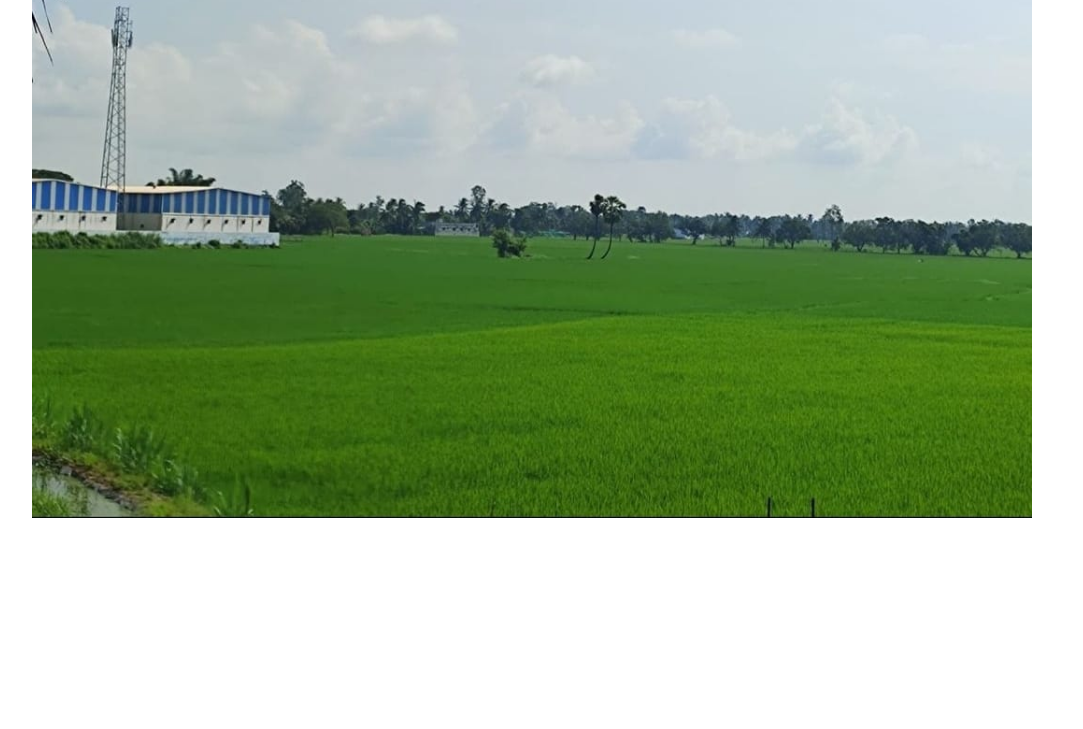
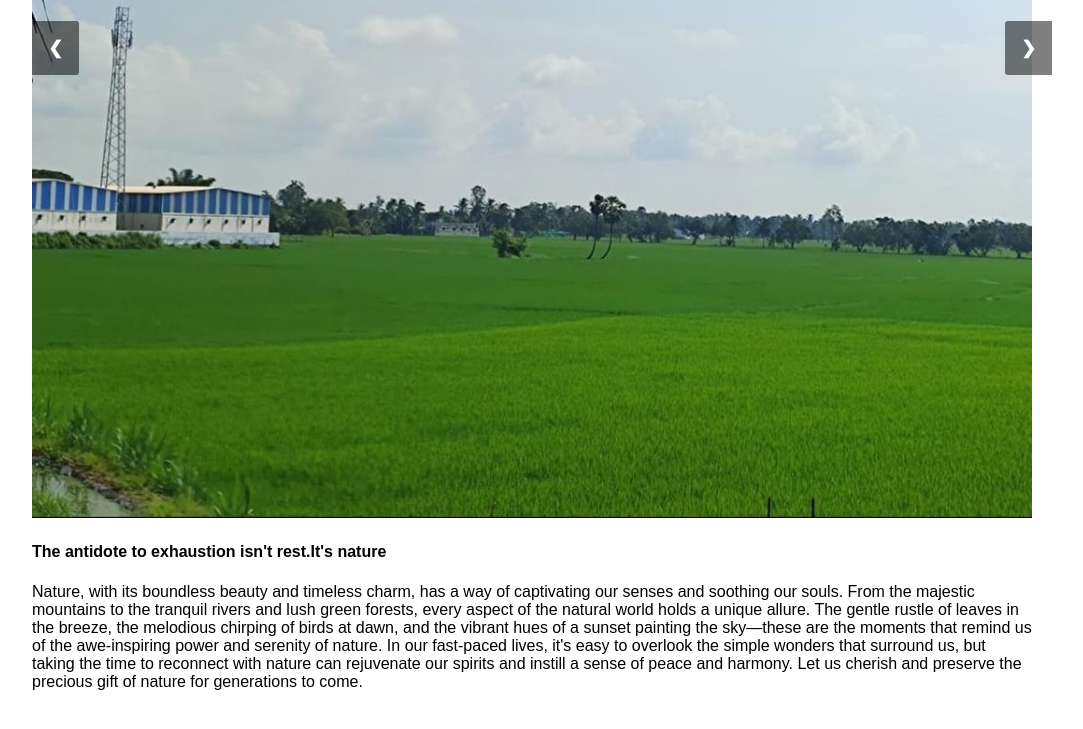
Before and after one commit to Madhurimapadala/personal-blog, a plain HTML site: page index.html in a window 1280 px wide. Shown: the part 1208-1937 px from the top of the page, without its empty margins (108-1191 px from the left). Before the commit the page ends 1770 px from the top, so only its background shows below. Drawn offline with Linux system fonts and the light colour scheme.

Commit message:
Update index.html

```diff
--- a/index.html
+++ b/index.html
@@ -94,6 +94,9 @@
             </div>
             <a class="prev" onclick="plusSlides(-1)">&#10094;</a>
             <a class="next" onclick="plusSlides(1)">&#10095;</a>
+            <h4>The antidote to exhaustion isn't rest.It's nature</h4>
+        <p>Nature, with its boundless beauty and timeless charm, has a way of captivating our senses and soothing our souls. From the majestic mountains to the tranquil rivers and lush green forests, every aspect of the natural world holds a unique allure. The gentle rustle of leaves in the breeze, the melodious chirping of birds at dawn, and the vibrant hues of a sunset painting the sky—these are the moments that remind us of the awe-inspiring power and serenity of nature. In our fast-paced lives, it's easy to overlook the simple wonders that surround us, but taking the time to reconnect with nature can rejuvenate our spirits and instill a sense of peace and harmony. Let us cherish and preserve the precious gift of nature for generations to come.</p>
+
         </section>
 
 
```
